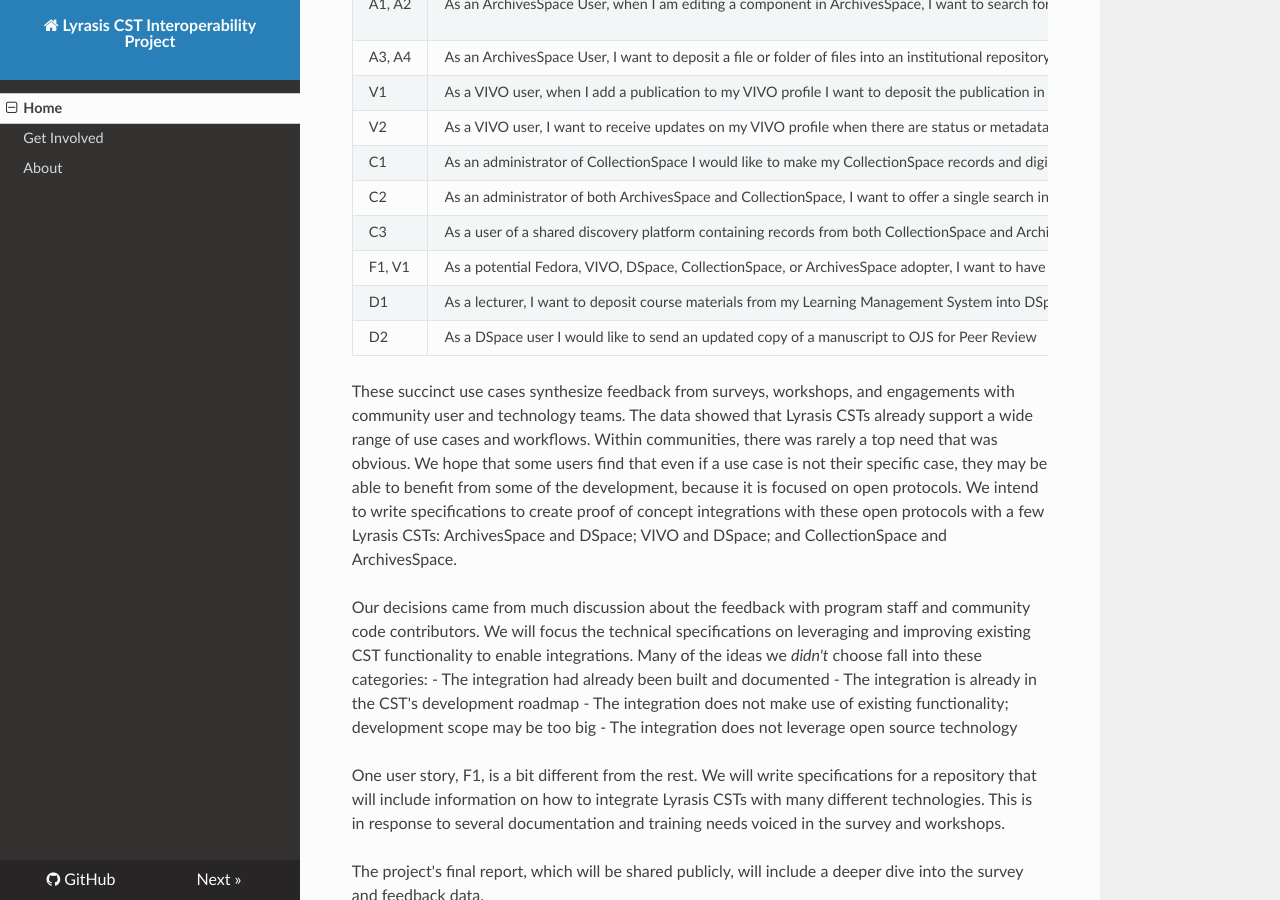
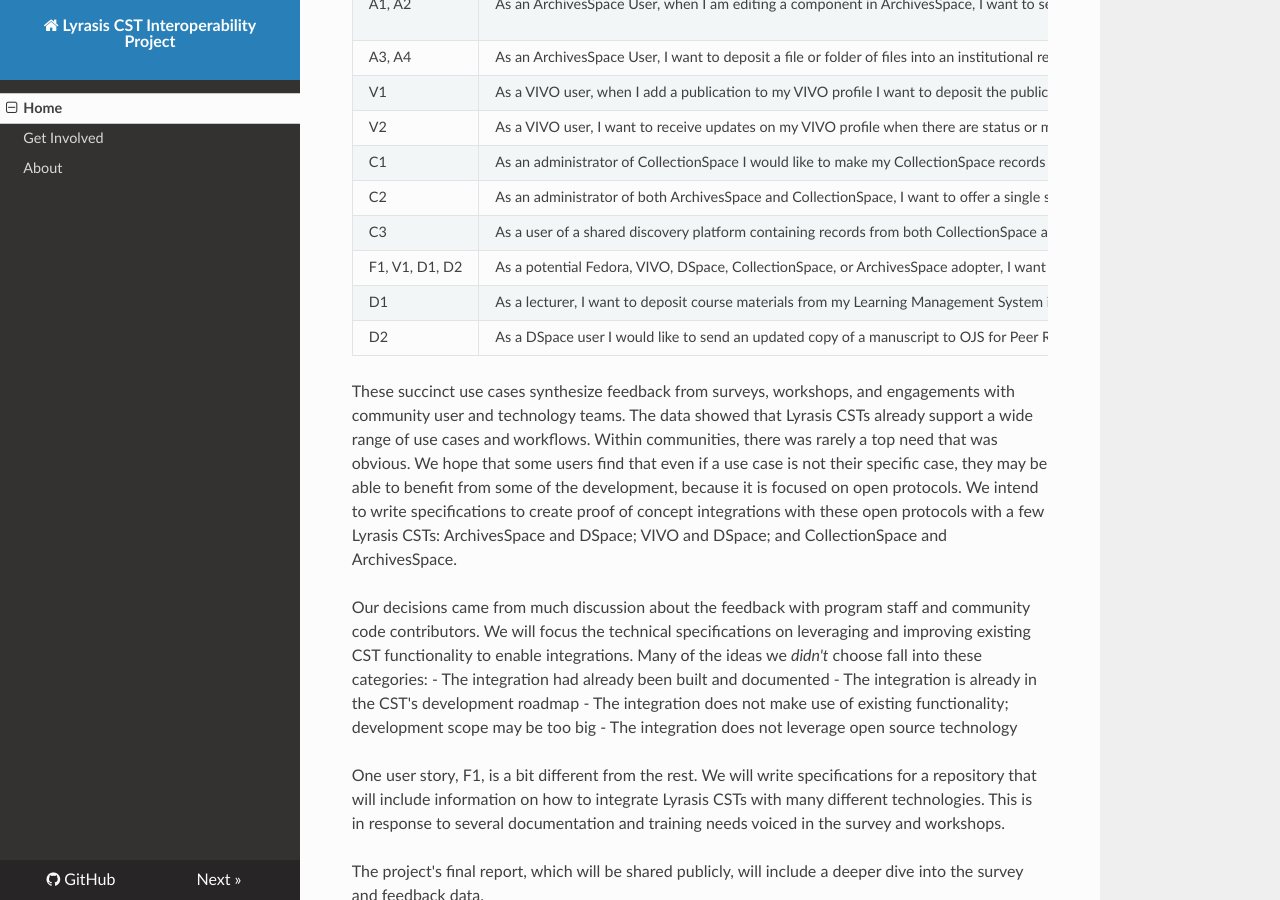
Before and after one commit to lyrasisorghome/InteroperabilityProject, an MkDocs documentation site: the page built from docs/index.md, in a window 1280 px wide and 900 px high, scrolled down 559 px. Built offline with MkDocs 1.6.1, drawn with Linux system fonts in a browser that asks for light colours; nearby versions of some CDN libraries.

```diff
--- a/docs/index.md
+++ b/docs/index.md
@@ -17,7 +17,7 @@ We recently celebrated a project milestone! In February, the Interoperability pr
 | C1     | As an administrator of CollectionSpace I would like to make my CollectionSpace records and digital content available to my institution’s OAI-PMH compliant discovery system.                                                     | CollectionSpace                                          | OAI-PMH API for CollectionSpace                                                                     |
 | C2     | As an administrator of both ArchivesSpace and CollectionSpace, I want to offer a single search interface for data from both so that users can search for more historical collections in one place.                               | CollectionSpace, ArchiveSpace                            | OAI-PMH API for CollectionSpace                                                                     |
 | C3     | As a user of a shared discovery platform containing records from both CollectionSpace and ArchivesSpace, I want to conduct a search and bring up relevant records from each.                                                     | CollectionSpace, ArchivesSpace                           | ArchivesSpace-CollectionSpace DataMapping/Search Requirements                                       |
-| F1, V1 | As a potential Fedora, VIVO, DSpace, CollectionSpace, or ArchivesSpace adopter, I want to have easy access to documentation and examples for integration so that I can more easily understand its relevance in my ecosystem.     | Fedora, VIVO, DSpace, CollectionSpace, and ArchivesSpace | Integration Repository and Documentation                                                            |
+| F1, V1, D1, D2 | As a potential Fedora, VIVO, DSpace, CollectionSpace, or ArchivesSpace adopter, I want to have easy access to documentation and examples for integration so that I can more easily understand its relevance in my ecosystem.     | Fedora, VIVO, DSpace, CollectionSpace, and ArchivesSpace | Integration Repository and Documentation                                                            |
 | D1     | As a lecturer, I want to deposit course materials from my Learning Management System into DSpace                                                                                                                                 | DSpace                                                   | Integration Repository and Documentation                                                            |
 | D2     | As a DSpace user I would like to send an updated copy of a manuscript to OJS for Peer Review                                                                                                                                     | DSpace                                                   | Integration Repository and Documentation                                                            |
 
```
